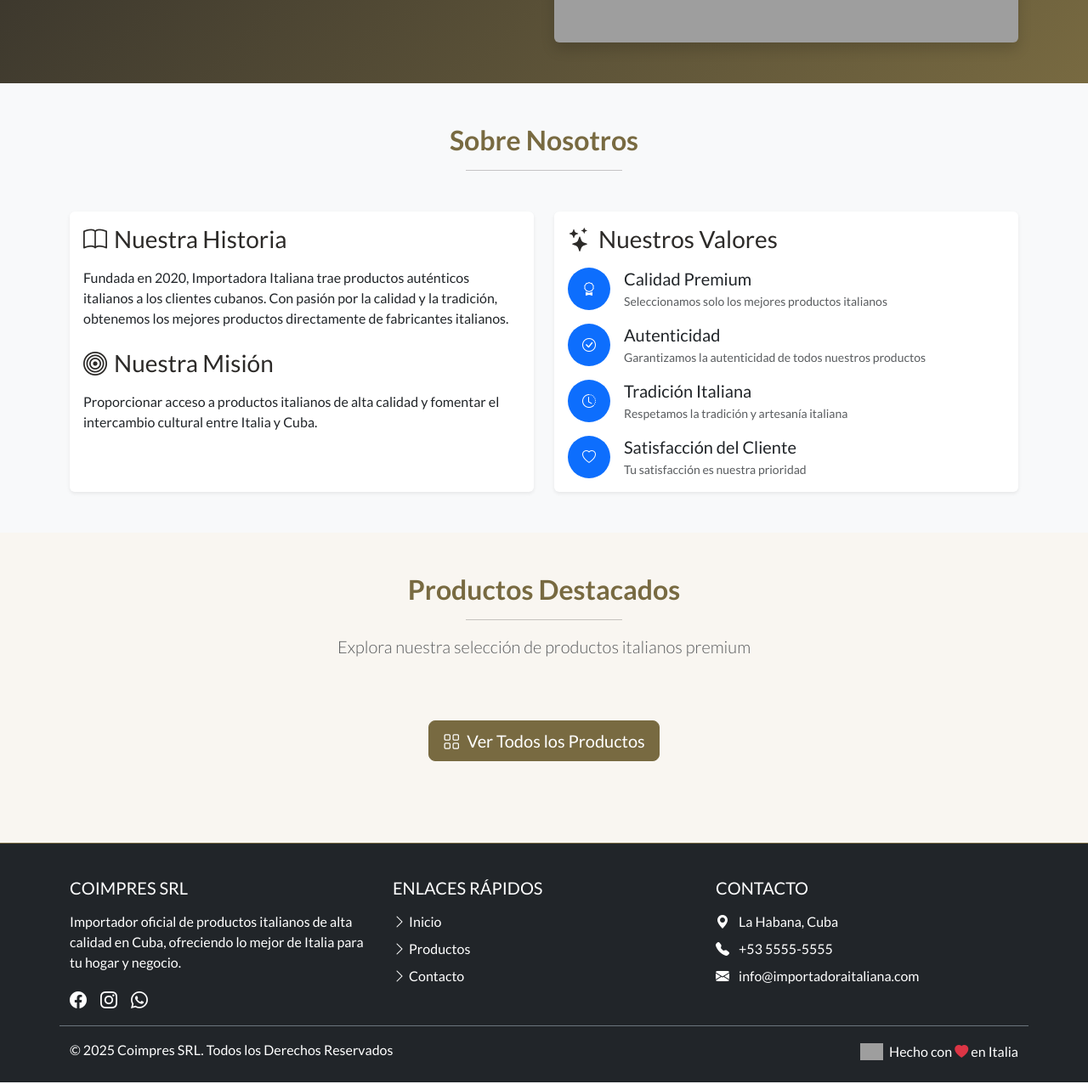
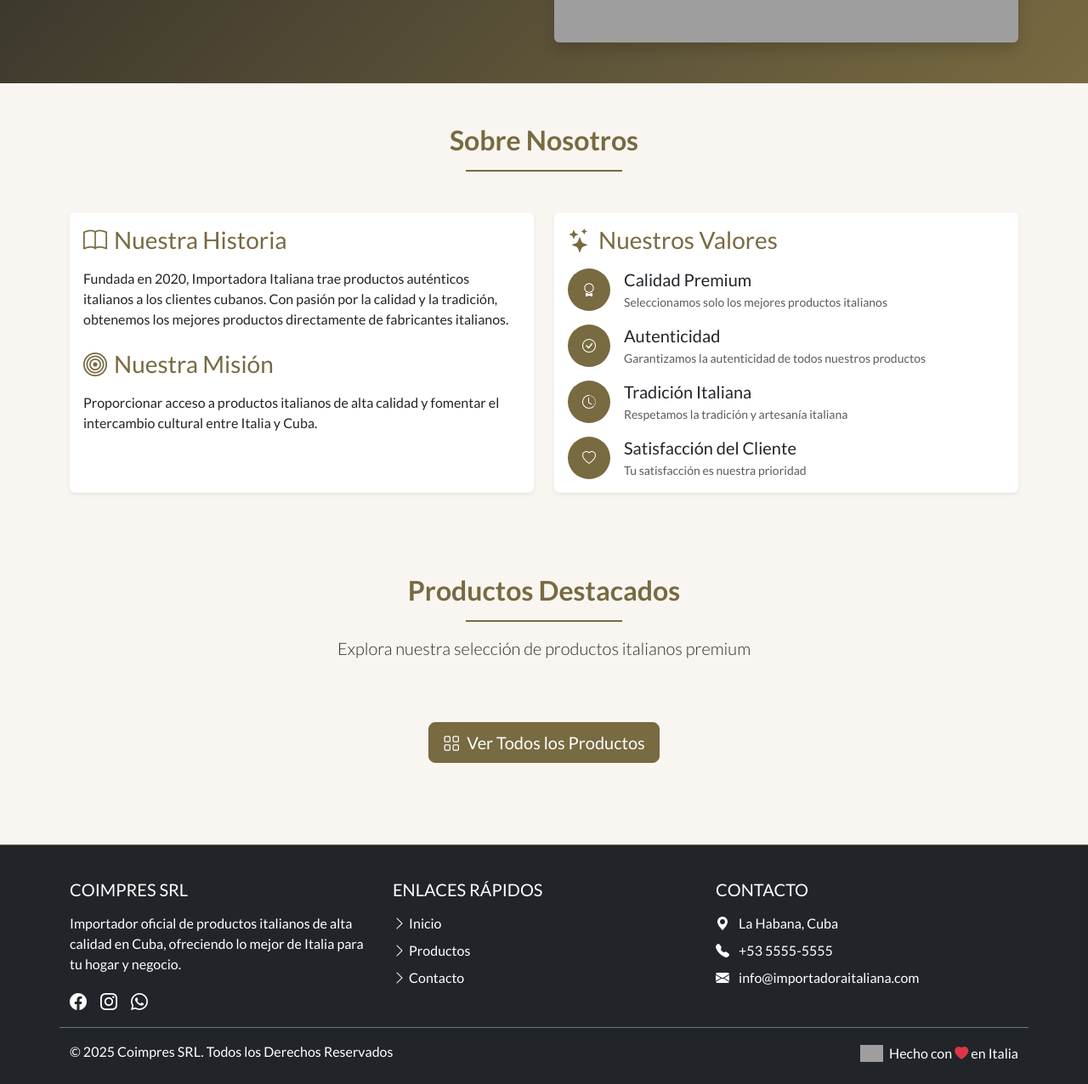
Before and after one commit to Manulynx/coimpres_cuba, a Django app: page / in a window 1280 px wide. Shown: the part 529-1805 px from the top of the page at 85% size. Run offline with Django 5.2, Linux system fonts and the light colour scheme; data that the repository does not hold is empty; grey boxes are pictures that could not be loaded.

Commit message:
paleta 3

```diff
--- a/coimpres_cuba/templates/coimpres_cuba/home.html
+++ b/coimpres_cuba/templates/coimpres_cuba/home.html
@@ -2,7 +2,7 @@
 
 {% block content %}
 <!-- Hero Section: Impactful visual introduction -->
-<section class="hero-section py-5 bg-primary text-white">
+<section class="hero-section py-5 text-white">
     <div class="container">
         <div class="row align-items-center">
             <div class="col-lg-6 mb-4 mb-lg-0 animate__animated animate__fadeInLeft">
@@ -24,12 +24,12 @@
 
 
 <!-- About Section: Company information with visual improvements -->
-<section id="about" class="py-5 bg-light">
+<section id="about" class="py-5 bg-light-custom">
     <div class="container">
         <div class="row justify-content-center mb-4">
             <div class="col-lg-8 text-center">
                 <h2 class="section-title">{{ i18n.about_us }}</h2>
-                <hr class="w-25 mx-auto mb-4">
+                <hr class="w-25 mx-auto mb-4" style="border-color: var(--color-accent); opacity: 1; border-width: 2px;">
             </div>
         </div>
 
@@ -37,12 +37,12 @@
             <div class="col-md-6">
                 <div class="card h-100 border-0 shadow-sm">
                     <div class="card-body">
-                        <h3 class="card-title mb-3 text-primary">
+                        <h3 class="card-title mb-3 text-accent">
                             <i class="bi bi-book me-2"></i>{{ i18n.our_story }}
                         </h3>
                         <p class="card-text">{{ i18n.story_content }}</p>
 
-                        <h3 class="card-title mt-4 mb-3 text-primary">
+                        <h3 class="card-title mt-4 mb-3 text-accent">
                             <i class="bi bi-bullseye me-2"></i>{{ i18n.our_mission }}
                         </h3>
                         <p class="card-text">{{ i18n.mission_content }}</p>
@@ -53,13 +53,13 @@
             <div class="col-md-6">
                 <div class="card h-100 border-0 shadow-sm">
                     <div class="card-body">
-                        <h3 class="card-title mb-3 text-primary">
+                        <h3 class="card-title mb-3 text-accent">
                             <i class="bi bi-stars me-2"></i>{{ i18n.our_values }}
                         </h3>
 
                         <div class="values-container">
                             <div class="d-flex align-items-center mb-3">
-                                <div class="value-icon me-3 rounded-circle bg-primary text-white d-flex align-items-center justify-content-center" style="width: 50px; height: 50px;">
+                                <div class="value-icon me-3 rounded-circle bg-accent text-white d-flex align-items-center justify-content-center" style="width: 50px; height: 50px;">
                                     <i class="bi bi-award"></i>
                                 </div>
                                 <div>
@@ -69,7 +69,7 @@
                             </div>
 
                             <div class="d-flex align-items-center mb-3">
-                                <div class="value-icon me-3 rounded-circle bg-primary text-white d-flex align-items-center justify-content-center" style="width: 50px; height: 50px;">
+                                <div class="value-icon me-3 rounded-circle bg-accent text-white d-flex align-items-center justify-content-center" style="width: 50px; height: 50px;">
                                     <i class="bi bi-check-circle"></i>
                                 </div>
                                 <div>
@@ -79,7 +79,7 @@
                             </div>
 
                             <div class="d-flex align-items-center mb-3">
-                                <div class="value-icon me-3 rounded-circle bg-primary text-white d-flex align-items-center justify-content-center" style="width: 50px; height: 50px;">
+                                <div class="value-icon me-3 rounded-circle bg-accent text-white d-flex align-items-center justify-content-center" style="width: 50px; height: 50px;">
                                     <i class="bi bi-clock-history"></i>
                                 </div>
                                 <div>
@@ -89,7 +89,7 @@
                             </div>
 
                             <div class="d-flex align-items-center">
-                                <div class="value-icon me-3 rounded-circle bg-primary text-white d-flex align-items-center justify-content-center" style="width: 50px; height: 50px;">
+                                <div class="value-icon me-3 rounded-circle bg-accent text-white d-flex align-items-center justify-content-center" style="width: 50px; height: 50px;">
                                     <i class="bi bi-heart"></i>
                                 </div>
                                 <div>
@@ -111,8 +111,8 @@
         <div class="row justify-content-center mb-4">
             <div class="col-lg-8 text-center">
                 <h2 class="section-title">{{ i18n.featured_products }}</h2>
-                <hr class="w-25 mx-auto mb-3">
-                <p class="lead text-muted mb-5">{{ i18n.featured_subtitle }}</p>
+                <hr class="w-25 mx-auto mb-3" style="border-color: var(--color-accent); opacity: 1; border-width: 2px;">
+                <p class="lead mb-5" style="color: var(--color-primary);">{{ i18n.featured_subtitle }}</p>
             </div>
         </div>
 
@@ -128,7 +128,7 @@
                         {% endif %}
 
                         {% if product.status_procedencia %}
-                        <span class="position-absolute top-0 end-0 badge {% if product.status_procedencia.name == 'En stock' %}bg-success{% elif product.status_procedencia.name == 'Por pedido' %}bg-warning text-dark{% else %}bg-info{% endif %} m-2">
+                        <span class="position-absolute top-0 end-0 badge {% if product.status_procedencia.name == 'En stock' %}bg-accent{% elif product.status_procedencia.name == 'Por pedido' %}bg-primary-custom text-white{% else %}bg-accent{% endif %} m-2">
                             {{ product.status_procedencia.name }}
                         </span>
                         {% endif %}
@@ -138,7 +138,7 @@
                         <div class="d-flex justify-content-between align-items-center mb-2">
                             <span class="category-badge small">{{ product.category }}</span>
                             {% if product.subcategory %}
-                            <span class="badge bg-secondary small">{{ product.subcategory.name }}</span>
+                            <span class="badge bg-primary-custom small">{{ product.subcategory.name }}</span>
                             {% endif %}
                         </div>
 
```
